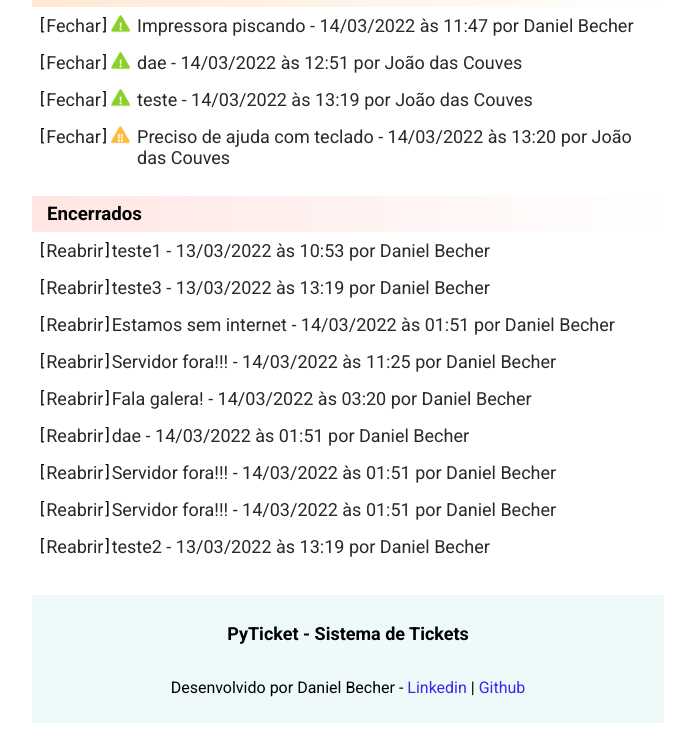
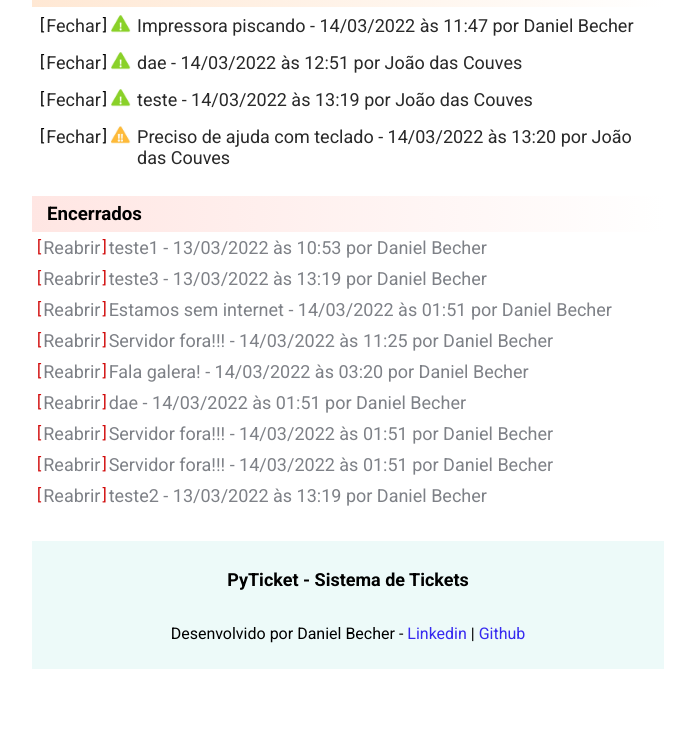
Before and after one commit to danielbecher/pyticket, a Django app: page /tickets/ in a window 1280 px wide. Shown: the part 524-1255 px from the top of the page, without its empty margins (292-987 px from the left). After the commit the page ends 1193 px from the top, so only its background shows below. Run offline with Django 4.2, Linux system fonts and the light colour scheme; a user stored in the database is signed in; data comes from the database, SQL or seed files in the repository.

Commit message:
Melhorando estilos CSS

```diff
--- a/pyticket/static/css/tickets.css
+++ b/pyticket/static/css/tickets.css
@@ -75,6 +75,13 @@
     padding: 0 2px;
 }
 
+.tickets__links--fechado {
+    font-size: 18px;
+    text-decoration: none;
+    color: #7e8187;
+    padding: 0 2px;
+}
+
 .tickets__links:hover {
     text-decoration: underline;
     font-weight: bold;
--- a/pyticket/templates/tickets.html
+++ b/pyticket/templates/tickets.html
@@ -27,7 +27,7 @@
         <h3 class="tickets__titulo--subtitulofechado">Encerrados</h3>
             {% for ticket in tickets %}
             {% if ticket.status == 'Fechado' %}
-            <li class="tickets__lista--item">[<a class="tickets__links" href="abre/?id={{ ticket.id }}"> Reabrir</a>] <a class="tickets__links" href="ticket/?id={{ ticket.id }}">{{ ticket.assunto }} - {{ ticket.get_data_ticket }} às {{ ticket.get_hora_ticket }} por {{ ticket.get_nome_usuario }}</a>
+            <li class="tickets__lista--itemfechado">[<a class="tickets__links--fechado" href="abre/?id={{ ticket.id }}"> Reabrir</a>] <a class="tickets__links--fechado" href="ticket/?id={{ ticket.id }}">{{ ticket.assunto }} - {{ ticket.get_data_ticket }} às {{ ticket.get_hora_ticket }} por {{ ticket.get_nome_usuario }}</a>
             </li> {% endif %} {% endfor %}
         </h3>
     </ul>
```
